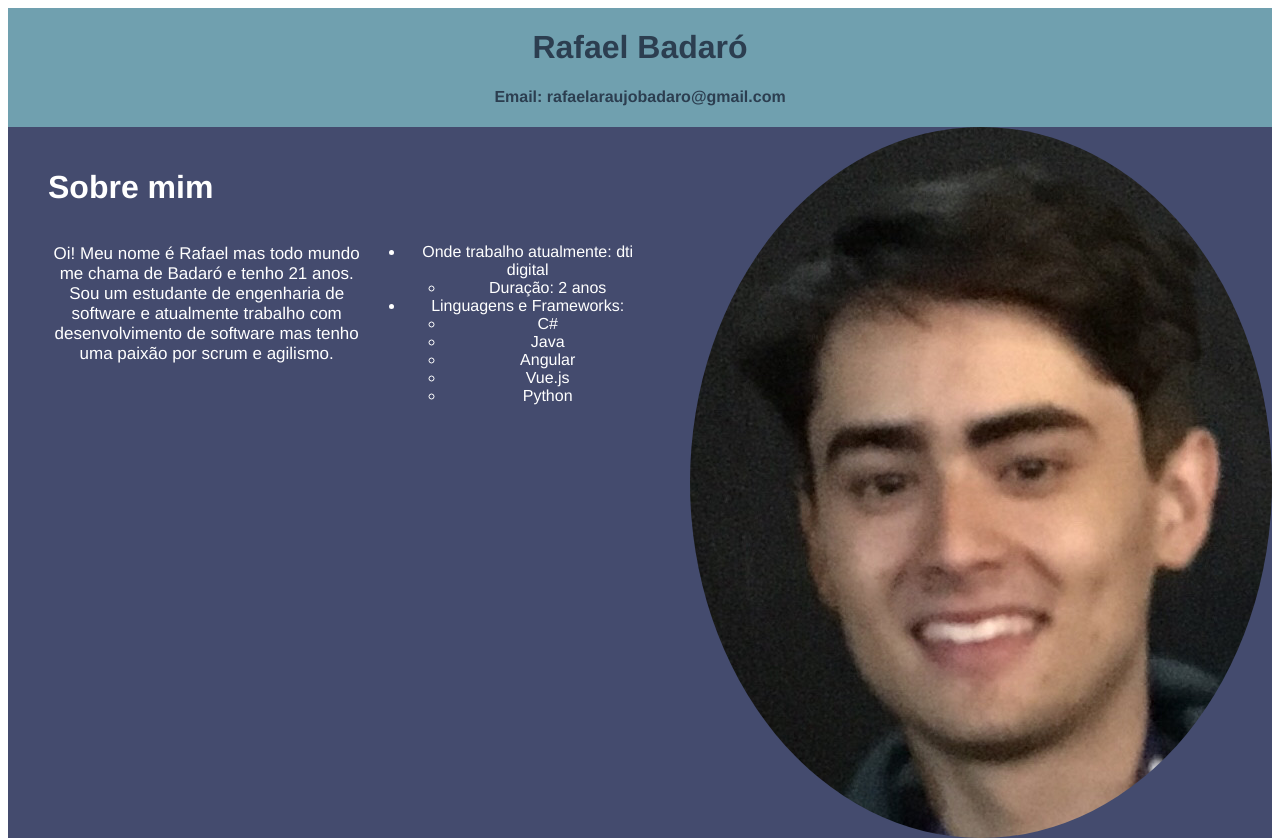
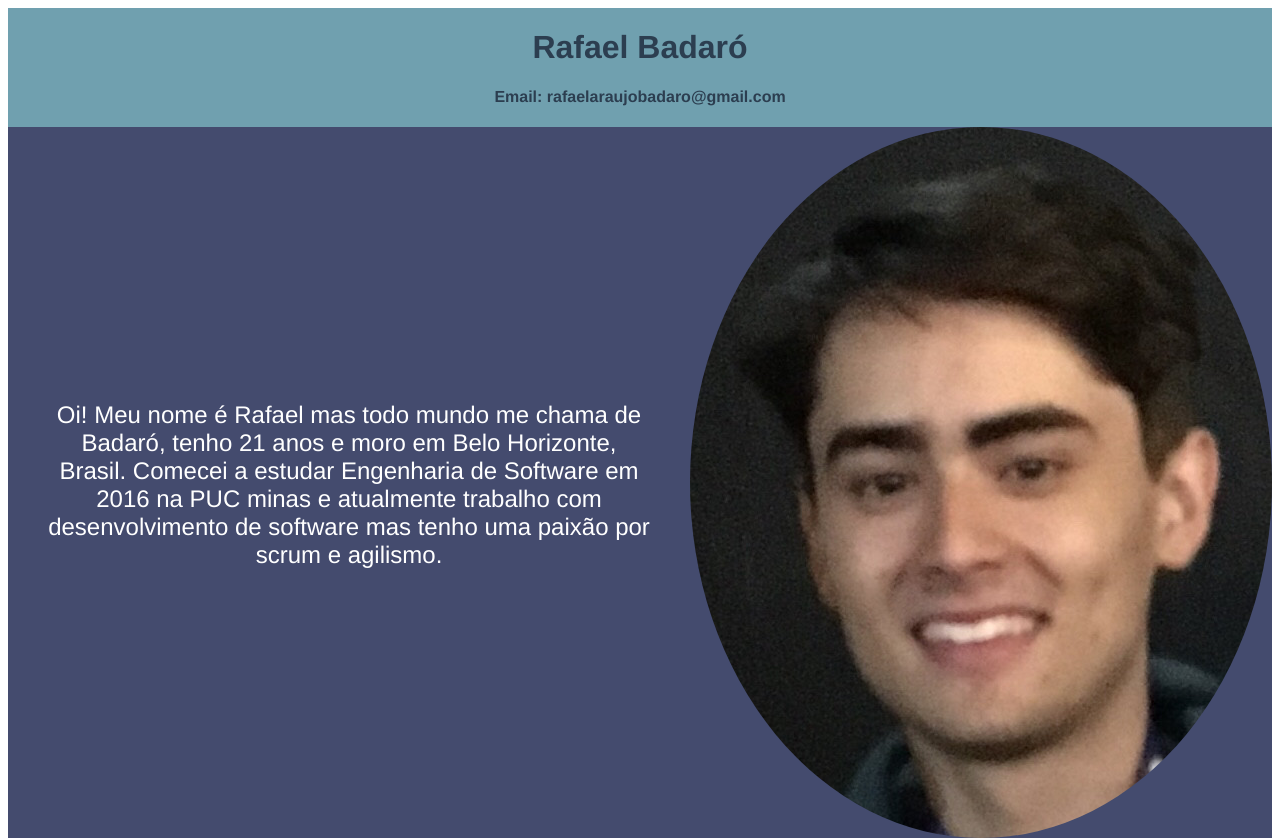
Before and after one commit to RafaelBadaro/my-portifolio, a Vue app: page / in a window 1280 px wide. Shown: the top 838 px of the page. Built offline with nearby package versions, Linux system fonts and the light colour scheme.

Commit message:
Alterando about me

```diff
--- a/src/components/AboutMe.vue
+++ b/src/components/AboutMe.vue
@@ -2,35 +2,14 @@
   <div class="aboutme">
     <div class="infos">
       <div class="infos__container">
-        <h1 class="infos__title">Sobre mim</h1>
         <div class="infos__texts">
           <div class="infos__texts__intro">
             <p class="intro__text">
-              Oi! Meu nome é Rafael mas todo mundo me chama de Badaró e tenho 21 anos.
-              Sou um estudante de engenharia de software e atualmente
+              Oi! Meu nome é Rafael mas todo mundo me chama de Badaró, tenho 21 anos e moro em Belo Horizonte, Brasil.
+              Comecei a estudar Engenharia de Software em 2016 na PUC minas e atualmente
               trabalho com desenvolvimento de software mas tenho uma paixão por scrum e
               agilismo.
             </p>
-          </div>
-          <div class="infos__texts__additional">
-            <ul>
-              <li>
-                Onde trabalho atualmente: dti digital
-                <ul>
-                  <li>Duração: 2 anos</li>
-                </ul>
-              </li>
-              <li>
-                Linguagens e Frameworks:
-                <ul>
-                  <li>C#</li>
-                  <li>Java</li>
-                  <li>Angular</li>
-                  <li>Vue.js</li>
-                  <li>Python</li>
-                </ul>
-              </li>
-            </ul>
           </div>
         </div>
       </div>
@@ -43,7 +22,7 @@
 
 <script>
 export default {
-  name: "AboutMe"
+  name: "AboutMe",
 };
 </script>
 
@@ -53,23 +32,28 @@ export default {
   color: white;
   display: flex;
 }
+.infos {
+  display: flex;
+  flex-direction: column;
+  justify-content: center;
+}
 
 .infos__container {
   padding: 20px 40px;
 }
-.infos__texts {
-  display: flex;
-}
-.infos__texts__intro {
-  width: 55%;
-}
-.infos__title {
-  justify-content: start;
-  display: flex;
+
+.intro__text {
+  font-size: 24px;
 }
 
-.intro__text {
-  font-size: 17px;
+.infos__texts__additional {
+  text-align: start;
+}
+.infos__texts_list {
+  font-size: 22px;
+}
+.list_item {
+  padding: 10px 0;
 }
 
 img {
--- a/src/components/Body.vue
+++ b/src/components/Body.vue
@@ -4,6 +4,7 @@
     <h1>Linguagens e tecnologias</h1>
     <h1>Projetos</h1>
     <Projects></Projects>
+    download curriculo
   </div>
 </template>
 
```
